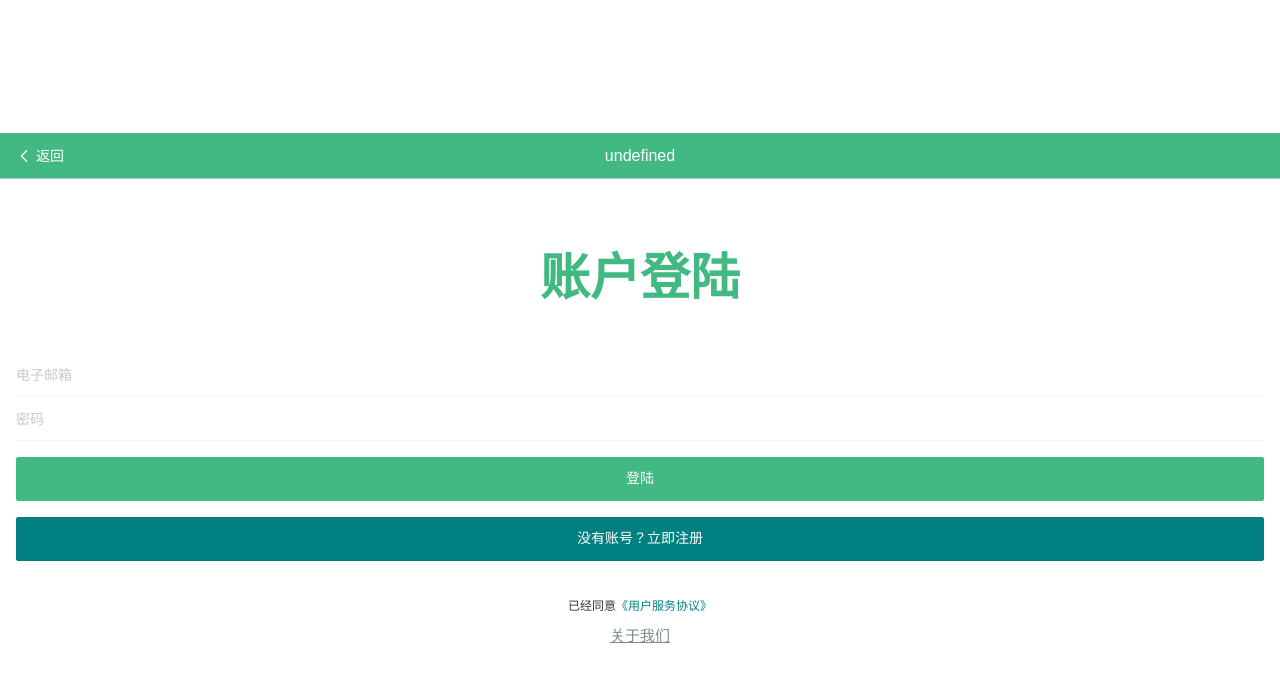
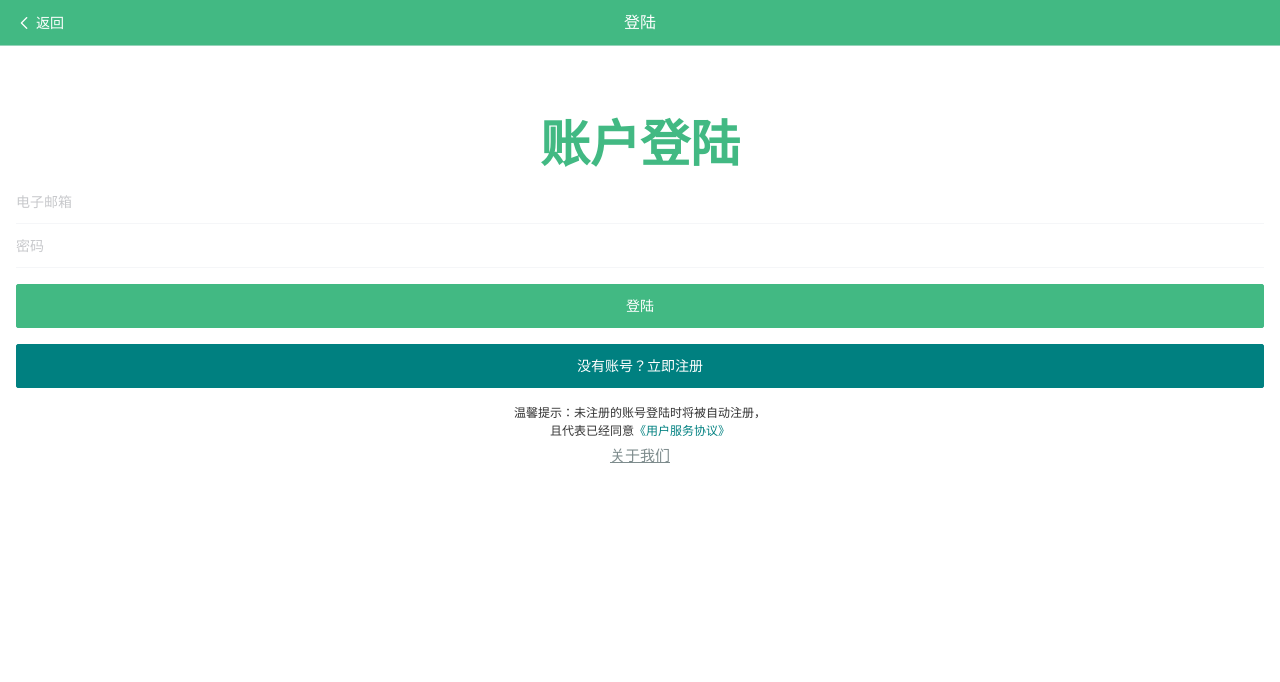
Before and after one commit to BlaxBerry/vue-book-shopping-mobile, a Vue app: page /#/login in a window 1280 px wide. Shown: the top 682 px of the page. Built offline with nearby package versions, Linux system fonts and the light colour scheme.

Commit message:
Less样式调整

```diff
--- a/src/assets/css/HeaderBar/HeaderBar.css
+++ b/src/assets/css/HeaderBar/HeaderBar.css
@@ -3,6 +3,7 @@
   top: 0;
   width: 100%;
   background-color: #42b983;
+  margin-bottom: 5px;
 }
 .van-nav-bar .van-icon {
   color: #fff;
--- a/src/assets/css/HeaderBar/HeaderBar.less
+++ b/src/assets/css/HeaderBar/HeaderBar.less
@@ -1,5 +1,6 @@
 .van-nav-bar {
     position: fixed;
+    top: 0;
     width: 100%;
     background-color: #42b983;
     margin-bottom: 5px;
--- a/src/assets/css/Login/Login.css
+++ b/src/assets/css/Login/Login.css
@@ -14,14 +14,22 @@
   font-weight: 700;
 }
 #login .login_heder h1.login_logo {
+  position: absolute;
+  top: 120px;
+  left: 50%;
+  width: 100%;
+  transform: translateX(-50%);
   font-size: 50px;
   font-weight: 700;
   color: #42b983;
   text-align: center;
-  margin: 120px 0 50px;
+}
+#login .login_content {
+  position: absolute;
+  width: 100%;
+  top: 180px;
 }
 #login .login_footer {
-  padding: 20px;
   font-size: 12px;
   line-height: 1.5;
   color: #333;
@@ -32,7 +40,7 @@
 }
 #login .login_footer .about {
   display: block;
-  margin-top: 10px;
+  margin-top: 5px;
   text-decoration: underline;
   font-size: 15px;
 }
--- a/src/assets/css/Login/Login.less
+++ b/src/assets/css/Login/Login.less
@@ -15,16 +15,27 @@
             font-weight: 700;
         }
         h1.login_logo {
+            position: absolute;
+            top: 120px;
+            left: 50%;
+            width: 100%;
+            transform: translateX(-50%);
             font-size: 50px;
             font-weight: 700;
             color:#42b983;
             text-align: center;
-            margin: 120px 0 50px;
         }
     }
 
+
+    .login_content {
+        position: absolute;
+        width: 100%;
+        top: 180px;
+    }
+
     .login_footer {
-        padding: 20px;
+        // padding: 20px;
         font-size: 12px;
         line-height: 1.5;
         color: #333;
@@ -35,7 +46,7 @@
         }
         .about {
             display: block;
-            margin-top: 10px;
+            margin-top: 5px;
             text-decoration: underline;
             font-size: 15px;
         }
--- a/src/assets/css/Profile/Profile.less
+++ b/src/assets/css/Profile/Profile.less
@@ -1,9 +1,10 @@
 #profile {
-    padding: 50px 20px;
+    height: 100vh;
+    box-sizing: border-box;
+    padding-top: 38px;
 
     .van-card {
-        margin: 20px 0 10px;
-        padding: 20px;
+        padding: 30px;
         background: -webkit-linear-gradient(left,  #008080, #42b983);
 
         .van-card__content {
@@ -29,4 +30,11 @@
     .profile_list {
         margin: 30px 0;
     }
+
+    .logout {
+        width: 100%;
+        position: fixed;
+        bottom: 50px;
+
+    }
 }
--- a/src/router/index.js
+++ b/src/router/index.js
@@ -57,11 +57,19 @@ export default new VueRouter({
             path: '/register',
             component: () =>
                 import ("../views/Register/Register.vue"),
+            meta: {
+                title: "注册",
+                showFooterGuide: false
+            }
         }, {
             // 登陆界面
             path: '/login',
             component: () =>
                 import ("../views/Login/Login.vue"),
+            meta: {
+                title: "登陆",
+                showFooterGuide: false
+            }
         }, {
             // 详情页
             path: '/detail',
--- a/src/views/Cart/Cart.vue
+++ b/src/views/Cart/Cart.vue
@@ -127,6 +127,7 @@ export default {
 
     // 获取购物车列表
     GetCart('include=goods').then(res=>{
+      // console.log(res);
       this.list = res.data
     })
   }
@@ -135,7 +136,7 @@ export default {
 
 <style lang="less" scoped>
 #cart {
-  padding: 50px 0 100px;
+  padding-bottom: 100px;
 
   .van-submit-bar {
     bottom: 50px;
--- a/src/views/Home/Home.vue
+++ b/src/views/Home/Home.vue
@@ -59,6 +59,7 @@ export default {
     BackToTop
   },
   created(){
+    console.log("\n\n项目说明：Vue + VantUI 手机Book图书商城项目(SPA)\n\n技术运用：Vue-cli4、vuex、vue-router、axios、LocalStorage、Less、UIframework-VantUI\n\n");
     // 加载提醒
     this.$toast.loading({
       message: '加载中...',
@@ -66,7 +67,7 @@ export default {
     });
     // 获取首页banner轮播图
     GetHomeAllData().then(res=>{
-      console.log("Home首页所有数据",res);
+      // console.log("Home首页所有数据",res);
       // banner Swiper轮播图
       this.bannerSwiperList = res.slides
       // 推荐商品栏
--- a/src/views/Login/Login.vue
+++ b/src/views/Login/Login.vue
@@ -59,8 +59,8 @@
 
             <!-- 底部 -->
             <div class="login_footer">
-                <span>
-                    已经同意<a href="javascript:;" class="attention">《用户服务协议》</a>
+                <span>温馨提示：未注册的账号登陆时将被自动注册，<br>
+                    且代表已经同意<a href="javascript:;" class="attention">《用户服务协议》</a>
                 </span>
                 <a href="https://github.com/BlaxBerry/vue-delivery-web-app" class="about">关于我们</a>
             </div>
--- a/src/views/Profile/Profile.vue
+++ b/src/views/Profile/Profile.vue
@@ -1,7 +1,6 @@
 <template>
   <div id="profile">
     <!-- 个人页 -->
-    <!-- 头部标题栏 -->
     <HeaderBar></HeaderBar>
 
 
@@ -9,8 +8,13 @@
     <van-card
         :title="userName"
         :desc="email"
-        :thumb="defaultImgSrc"
-    />
+        :thumb="defaultImgSrc">
+      <!-- 插槽 -->
+      <template #footer>
+           <!-- <van-button size="mini">退出</van-button> -->
+      </template>
+
+    </van-card>
 
 
     <!-- 选项内容 -->
```
Also changed, not shown: src/assets/css/Profile/Profile.css (added, +31 -0 lines).
